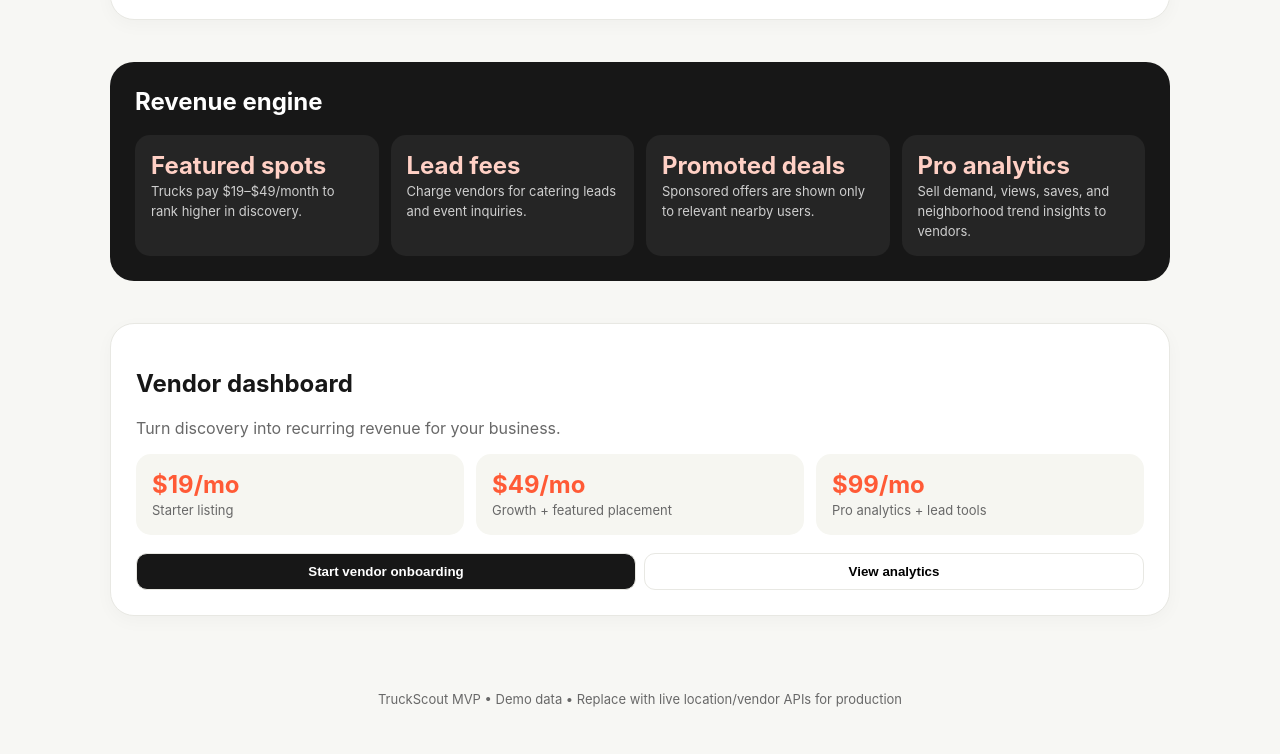
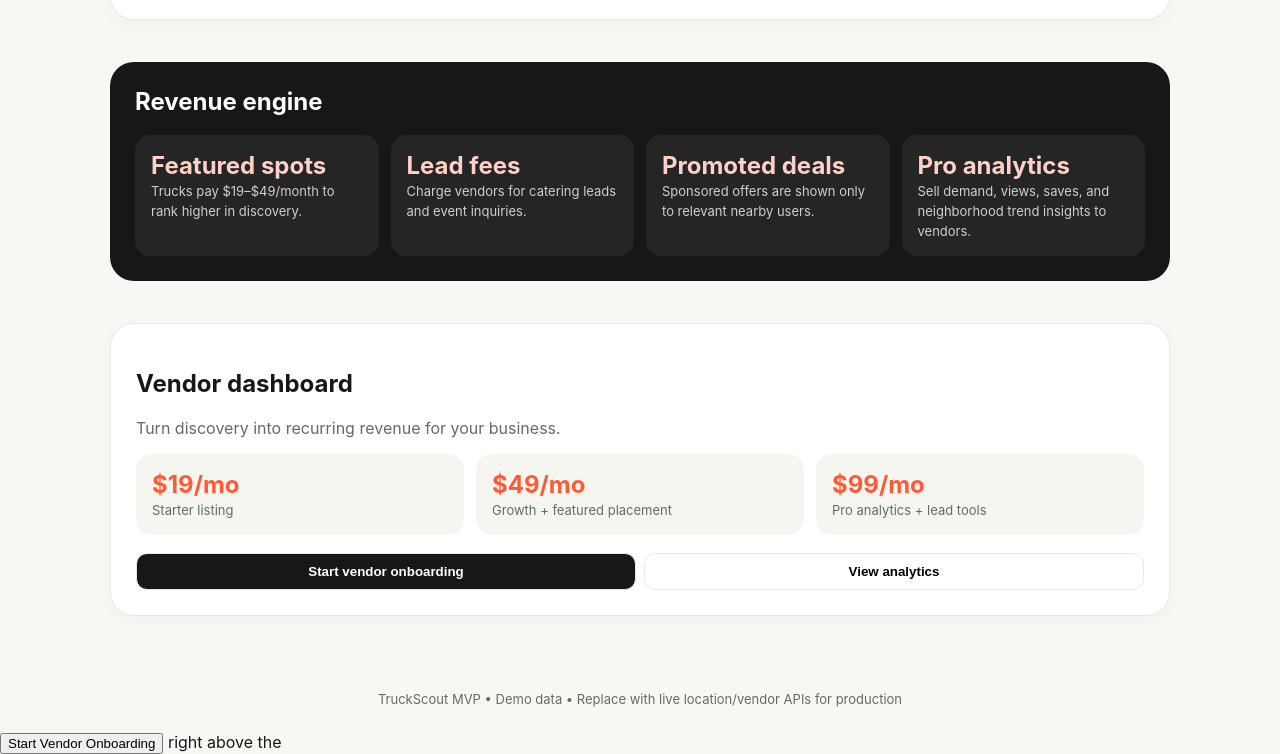
Before and after one commit to marcjr91277-oss/TruckScout, a plain HTML site: page index.html in a window 1280 px wide. Shown: the part 1926-2680 px from the top of the page. Before the commit the page ends 2658 px from the top, so only its background shows below. Drawn offline with nearby package versions, Linux system fonts and the light colour scheme.

Commit message:
Update index.html

```diff
--- a/index.html
+++ b/index.html
@@ -137,5 +137,6 @@ function confirmDelivery(){const a=document.getElementById("deliveryAddress").va
 <script src="https://unpkg.com/leaflet@1.9.4/dist/leaflet.js">function startDelivery(){const old=document.getElementById("deliveryModal");if(old)old.remove();const d=document.createElement("div");d.className="deliveryModal";d.id="deliveryModal";d.innerHTML=`<div class="deliverySheet"><h3>🛵 Delivery checkout</h3><p style="color:var(--muted);font-size:14px">Demo checkout — connect Stripe and a delivery partner for production.</p><label>Delivery address</label><input id="deliveryAddress" placeholder="Enter your delivery address"><label>Delivery speed</label><select><option>Standard • 25–45 min • $2.99</option><option>Priority • 15–30 min • $5.99</option></select><div class="actions"><button onclick="document.getElementById('deliveryModal').remove()">Cancel</button><button class="primary" onclick="confirmDelivery()">Continue</button></div></div>`;document.body.appendChild(d)}
 function confirmDelivery(){const a=document.getElementById("deliveryAddress").value.trim();if(!a){toast("Enter a delivery address");return}document.getElementById("deliveryModal").remove();toast("Delivery order started — choose a truck to continue")}
 </script>
+ <button id="start-vendor-onboarding">Start Vendor Onboarding</button> right above the </body>
 </body>
 </html>
```
